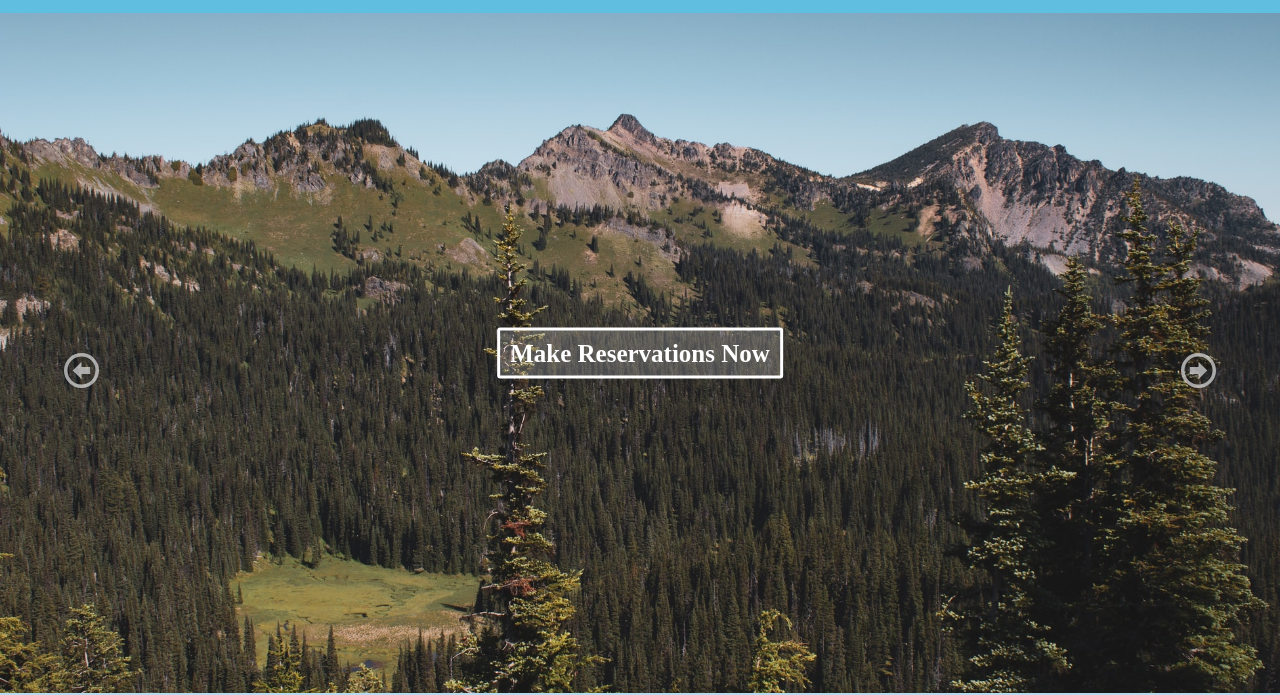
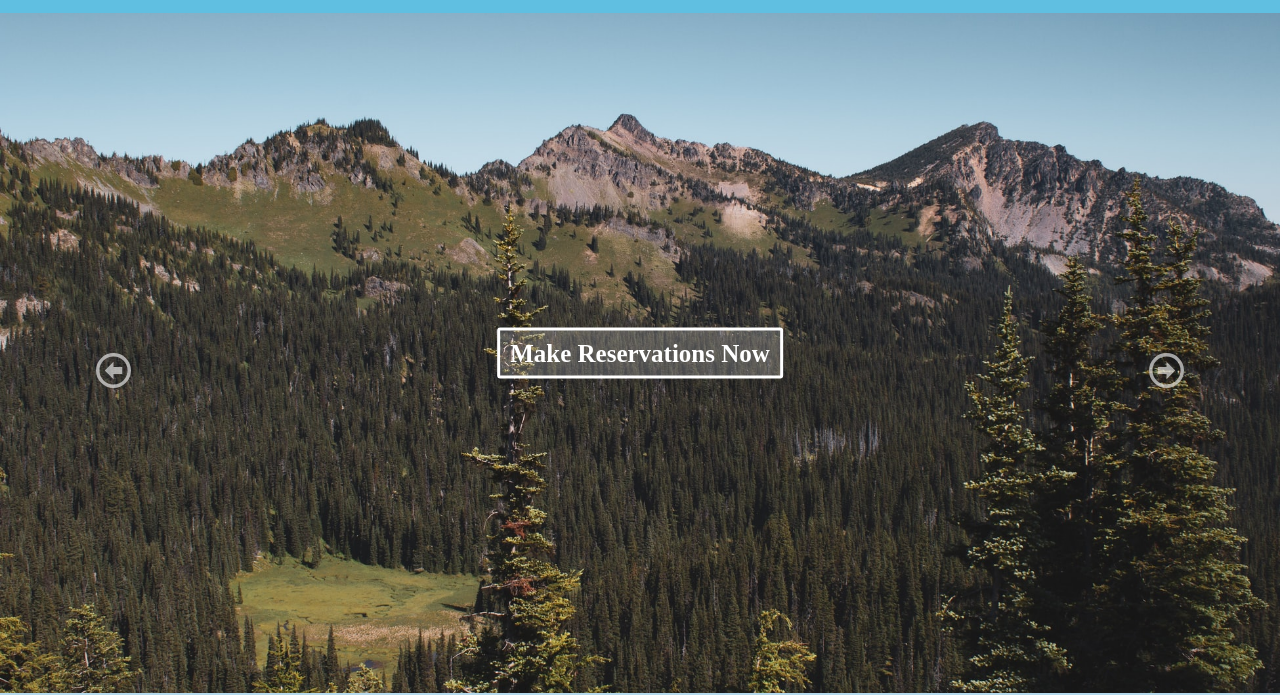
Before and after one commit to 1anderson2jacob/packwoodrv, a plain HTML site: page index.html in a window 1280 px wide. Shown: the part 107-802 px from the top of the page. Drawn offline with Linux system fonts and the light colour scheme; a script that the page names is missing.

Commit message:
replaced left and right slider arrow buttons with divs so that you can click on side of slider instead small arrow to change picture

```diff
--- a/css/slider.css
+++ b/css/slider.css
@@ -22,17 +22,32 @@
 }
 
 #slider-left-btn {
+  cursor: pointer;
   position: absolute;
-  width: 35px;
-  left: 5%;
-  top: 50%;
+  height: 100%;
+  width: 15%;
 }
 
 #slider-right-btn {
+  cursor: pointer;
+  position: absolute;
+  height: 100%;
+  right: 0;
+  width: 15%;
+}
+
+#slider-left-btn img {
   position: absolute;
   width: 35px;
-  right: 5%;
   top: 50%;
+  left: 50%;
+}
+
+#slider-right-btn img {
+  position: absolute;
+  width: 35px;
+  top: 50%;
+  right: 50%;
 }
 
 #reservations-btn {
@@ -77,3 +92,12 @@
     height: calc(100vh - 160px);
   }
 }
+@media (hover: hover) and (pointer: fine) {
+  #slider-left-btn:hover {
+    background-color: rgba(0,0,0,0.2);
+  }
+
+  #slider-right-btn:hover {
+    background-color: rgba(0,0,0,0.2);
+  }
+}
--- a/index.html
+++ b/index.html
@@ -56,8 +56,14 @@
       <div class="slider-image-container fade">
         <img id="slider-img" class="pos-top" src="images/mountains/mountain4.jfif">
       </div>
-      <input id="slider-left-btn" type="image" src="images/icons/arrow-outline-left.svg">
-      <input id="slider-right-btn" type="image" src="images/icons/arrow-outline-right.svg">
+      <div id="slider-left-btn">
+        <img id="slider-left-arrow" src="images/icons/arrow-outline-left.svg">
+      </div>
+      <div id="slider-right-btn">
+        <img id="slider-right-arrow" src="images/icons/arrow-outline-right.svg">
+      </div>
+      <!-- <input id="slider-left-btn" type="image" src="images/icons/arrow-outline-left.svg">
+      <input id="slider-right-btn" type="image" src="images/icons/arrow-outline-right.svg"> -->
       <div id="reservations-btn"><a href="reservations.html">Make Reservations Now</a></div>
     </div>
 
--- a/scripts/slider.js
+++ b/scripts/slider.js
@@ -7,10 +7,10 @@ function bindSlider() {
   const mc = new Hammer(slider);
 
   slider.addEventListener('click', (e) => {
-    if (e.target && e.target.id == 'slider-left-btn') {
+    if (e.target && (e.target.id == 'slider-left-btn' || e.target.id == 'slider-left-arrow')) {
       changeSlide('left');
     }
-    if (e.target && e.target.id == 'slider-right-btn') {
+    if (e.target && (e.target.id == 'slider-right-btn' || e.target.id == 'slider-right-arrow')) {
       changeSlide('right');
     }
   })
```
Also changed, not shown: activities.html (+6 -2 lines), directions.html (+6 -2 lines), gallery.html (+6 -2 lines), maps.html (+6 -2 lines).
